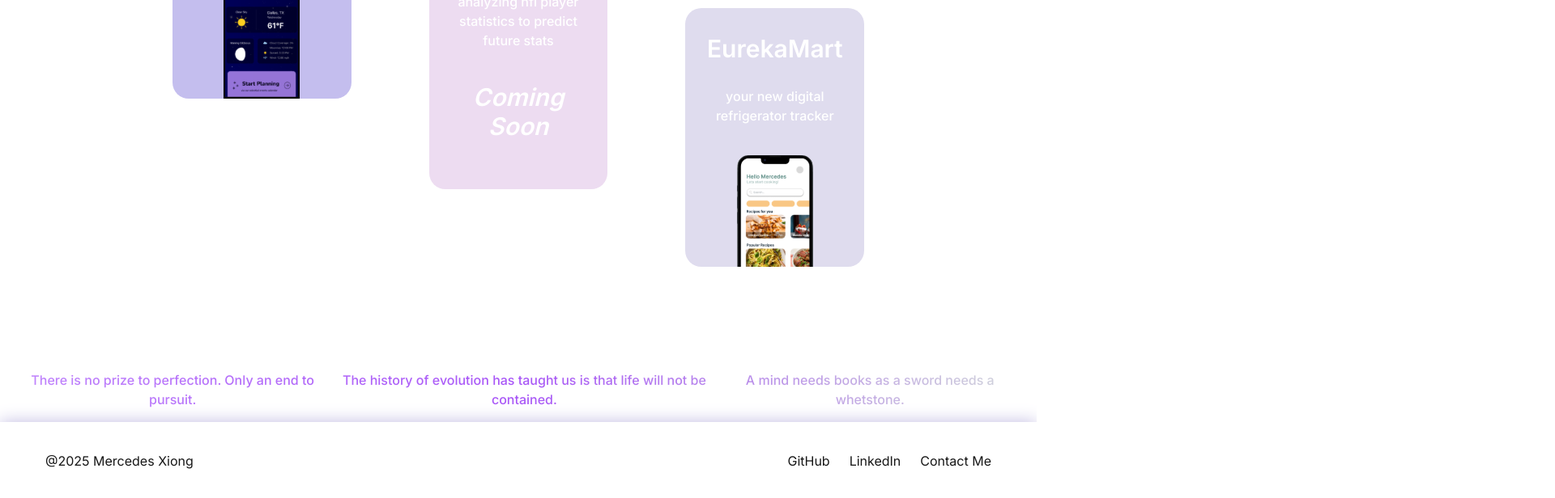
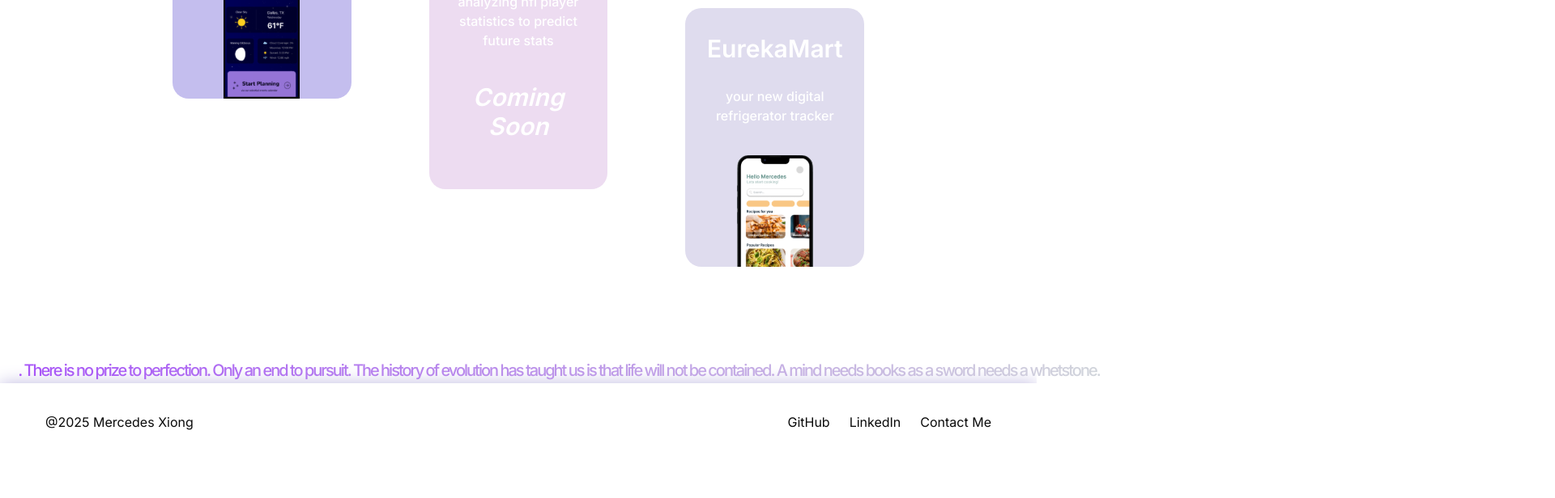
Before and after one commit to MercedesX3/portfolio, a Next.js app in the folder frontend/benzfolio/: page / in a window 1280 px wide. Shown: the part 818-1434 px from the top of the page at 81% size, 1920 px wide, since content can reach past the window. After the commit the page ends 1386 px from the top, so only its background shows below. Built offline with nearby package versions, Linux system fonts and the light colour scheme.

Commit message:
updated text scroll at the bottom

```diff
--- a/frontend/benzfolio/src/app/globals.css
+++ b/frontend/benzfolio/src/app/globals.css
@@ -14,21 +14,75 @@
   scrollbar-width: none;
 }
 
-
-:root {
-  --background: #ffffff;
-  --foreground: #171717;
+body {
+  font-family: 'Inter', Arial, Helvetica, sans-serif;
 }
 
-@media (prefers-color-scheme: dark) {
+
+
+@layer base {
   :root {
-    --background: #0a0a0a;
-    --foreground: #ededed;
+    --background: 0 0% 100%;
+    --foreground: 0 0% 3.9%;
+    --card: 0 0% 100%;
+    --card-foreground: 0 0% 3.9%;
+    --popover: 0 0% 100%;
+    --popover-foreground: 0 0% 3.9%;
+    --primary: 0 0% 9%;
+    --primary-foreground: 0 0% 98%;
+    --secondary: 0 0% 96.1%;
+    --secondary-foreground: 0 0% 9%;
+    --muted: 0 0% 96.1%;
+    --muted-foreground: 0 0% 45.1%;
+    --accent: 0 0% 96.1%;
+    --accent-foreground: 0 0% 9%;
+    --destructive: 0 84.2% 60.2%;
+    --destructive-foreground: 0 0% 98%;
+    --border: 0 0% 89.8%;
+    --input: 0 0% 89.8%;
+    --ring: 0 0% 3.9%;
+    --chart-1: 12 76% 61%;
+    --chart-2: 173 58% 39%;
+    --chart-3: 197 37% 24%;
+    --chart-4: 43 74% 66%;
+    --chart-5: 27 87% 67%;
+    --radius: 0.5rem;
+  }
+  .dark {
+    --background: 0 0% 3.9%;
+    --foreground: 0 0% 98%;
+    --card: 0 0% 3.9%;
+    --card-foreground: 0 0% 98%;
+    --popover: 0 0% 3.9%;
+    --popover-foreground: 0 0% 98%;
+    --primary: 0 0% 98%;
+    --primary-foreground: 0 0% 9%;
+    --secondary: 0 0% 14.9%;
+    --secondary-foreground: 0 0% 98%;
+    --muted: 0 0% 14.9%;
+    --muted-foreground: 0 0% 63.9%;
+    --accent: 0 0% 14.9%;
+    --accent-foreground: 0 0% 98%;
+    --destructive: 0 62.8% 30.6%;
+    --destructive-foreground: 0 0% 98%;
+    --border: 0 0% 14.9%;
+    --input: 0 0% 14.9%;
+    --ring: 0 0% 83.1%;
+    --chart-1: 220 70% 50%;
+    --chart-2: 160 60% 45%;
+    --chart-3: 30 80% 55%;
+    --chart-4: 280 65% 60%;
+    --chart-5: 340 75% 55%;
   }
 }
 
-body {
-  color: var(--foreground);
-  background: var(--background);
-  font-family: 'Inter', Arial, Helvetica, sans-serif;
+
+
+@layer base {
+  * {
+    @apply border-border;
+  }
+  body {
+    @apply bg-background text-foreground;
+  }
 }
--- a/frontend/benzfolio/src/app/page.js
+++ b/frontend/benzfolio/src/app/page.js
@@ -1,5 +1,6 @@
 import Image from "next/image";
 import Link from "next/link";
+import { ScrollVelocity } from "@/components/ui/scroll-velocity";
 
 export default function Home() {
   let quotes = ["There is no prize to perfection. Only an end to pursuit.",
@@ -97,10 +98,9 @@
           />
           </div>
         </div>
-        <div className="flex flex-row items-center justify-evenly text-center bg-gradient-to-r from-purple-400 via-purple-500 to-gray-300 text-transparent bg-clip-text">
-          <p className="font-medium">{quotes[0]}</p>
-          <p className="font-medium">{quotes[1]}</p>
-          <p className="font-medium">{quotes[2]}</p>
+        <div
+        className="flex flex-row items-center">
+          <ScrollVelocity velocity={3}> {quotes[0]} {quotes[1]} {quotes[2]} {quotes[0]} {quotes[1]} {quotes[2]}</ScrollVelocity>
         </div>
 
       </div>
--- /dev/null
+++ b/frontend/benzfolio/src/components/ui/scroll-velocity.jsx
@@ -0,0 +1,73 @@
+"use client";
+import * as React from "react"
+import { motion, useScroll, useSpring, useTransform, useMotionValue, useVelocity, useAnimationFrame, wrap } from "framer-motion"
+import { cn } from "@/lib/utils"
+
+const ScrollVelocity = React.forwardRef(
+  ({ children, velocity = 5, movable = true, clamp = false, className, ...props }, ref) => {
+    const baseX = useMotionValue(0)
+    const { scrollY } = useScroll()
+    const scrollVelocity = useVelocity(scrollY)
+    const smoothVelocity = useSpring(scrollVelocity, {
+      damping: 50,
+      stiffness: 100,
+    })
+    const velocityFactor = useTransform(smoothVelocity, [0, 10000], [0, 5], {
+      clamp,
+    })
+
+    const x = useTransform(baseX, (v) => `${wrap(0, -50, v)}%`)
+
+    const directionFactor = React.useRef(1)
+    const scrollThreshold = React.useRef(5)
+
+    useAnimationFrame((t, delta) => {
+      if (movable) {
+        move(delta)
+      } else {
+        if (Math.abs(scrollVelocity.get()) >= scrollThreshold.current) {
+          move(delta)
+        }
+      }
+    })
+
+    function move(delta) {
+      let moveBy = directionFactor.current * velocity * (delta / 1000)
+      if (velocityFactor.get() < 0) {
+        directionFactor.current = -1
+      } else if (velocityFactor.get() > 0) {
+        directionFactor.current = 1
+      }
+      moveBy += directionFactor.current * moveBy * velocityFactor.get()
+      baseX.set(baseX.get() + moveBy)
+    }
+
+    return (
+      <div
+        ref={ref}
+        className={cn(
+          "absolute m-0 flex flex-nowrap overflow-hidden whitespace-nowrap leading-[0.8] tracking-[-2px]",
+          className
+        )}
+        {...props}>
+        <motion.div
+          className="flex flex-row flex-nowrap whitespace-nowrap font-medium text-xl bg-gradient-to-r from-purple-400 via-purple-500 to-gray-300 text-transparent bg-clip-text"
+          // className="flex flex-row items-center justify-evenly text-center bg-gradient-to-r from-purple-400 via-purple-500 to-gray-300 text-transparent bg-clip-text">
+          style={{ x }}>
+          {typeof children === "string" ? (
+            <>
+              {Array.from({ length: 5 }).map((_, idx) => (
+                <span key={idx}>{children}</span>
+              ))}
+            </>
+          ) : (
+            children
+          )}
+        </motion.div>
+      </div>
+    );
+  }
+)
+ScrollVelocity.displayName = "ScrollVelocity"
+
+export { ScrollVelocity };
--- /dev/null
+++ b/frontend/benzfolio/src/lib/utils.js
@@ -0,0 +1,6 @@
+import { clsx } from "clsx";
+import { twMerge } from "tailwind-merge"
+
+export function cn(...inputs) {
+  return twMerge(clsx(inputs));
+}
--- a/frontend/benzfolio/tailwind.config.mjs
+++ b/frontend/benzfolio/tailwind.config.mjs
@@ -1,5 +1,6 @@
 /** @type {import('tailwindcss').Config} */
 export default {
+    darkMode: ["class"],
     content: [
     "./src/pages/**/*.{js,ts,jsx,tsx,mdx}",
     "./src/components/**/*.{js,ts,jsx,tsx,mdx}",
@@ -8,13 +9,59 @@
   theme: {
   	extend: {
   		colors: {
-        background: "var(--background)",
-        foreground: "var(--foreground)",
+  			background: 'hsl(var(--background))',
+  			foreground: 'hsl(var(--foreground))',
+  			card: {
+  				DEFAULT: 'hsl(var(--card))',
+  				foreground: 'hsl(var(--card-foreground))'
+  			},
+  			popover: {
+  				DEFAULT: 'hsl(var(--popover))',
+  				foreground: 'hsl(var(--popover-foreground))'
+  			},
+  			primary: {
+  				DEFAULT: 'hsl(var(--primary))',
+  				foreground: 'hsl(var(--primary-foreground))'
+  			},
+  			secondary: {
+  				DEFAULT: 'hsl(var(--secondary))',
+  				foreground: 'hsl(var(--secondary-foreground))'
+  			},
+  			muted: {
+  				DEFAULT: 'hsl(var(--muted))',
+  				foreground: 'hsl(var(--muted-foreground))'
+  			},
+  			accent: {
+  				DEFAULT: 'hsl(var(--accent))',
+  				foreground: 'hsl(var(--accent-foreground))'
+  			},
+  			destructive: {
+  				DEFAULT: 'hsl(var(--destructive))',
+  				foreground: 'hsl(var(--destructive-foreground))'
+  			},
+  			border: 'hsl(var(--border))',
+  			input: 'hsl(var(--input))',
+  			ring: 'hsl(var(--ring))',
+  			chart: {
+  				'1': 'hsl(var(--chart-1))',
+  				'2': 'hsl(var(--chart-2))',
+  				'3': 'hsl(var(--chart-3))',
+  				'4': 'hsl(var(--chart-4))',
+  				'5': 'hsl(var(--chart-5))'
+  			}
   		},
   		fontFamily: {
-        sans: ['Inter', 'sans-serif'], // Add Inter as your default sans-serif font
+  			sans: [
+  				'Inter',
+  				'sans-serif'
+  			]
   		},
+  		borderRadius: {
+  			lg: 'var(--radius)',
+  			md: 'calc(var(--radius) - 2px)',
+  			sm: 'calc(var(--radius) - 4px)'
+  		}
+  	}
   },
-  },
-  plugins: [],
+  plugins: [require("tailwindcss-animate")],
 };
```
Also changed, not shown: frontend/benzfolio/package.json (+7 -1 lines), frontend/benzfolio/components.json (added), 1 other file (tests, documents, lock files or other folders). Lines whose indentation alone changed are shown as unchanged.
